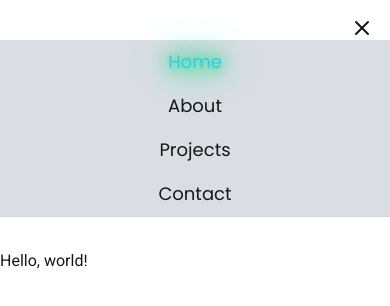
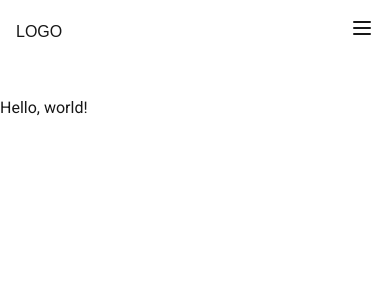
Before and after one commit to MisterWaner/portfolio, a Next.js app: page / in a window 390 px wide. Shown: the top 306 px of the page. Built offline with nearby package versions, Linux system fonts and the light colour scheme.

Commit message:
3rd commit: --ADD responsive navbar ui. --ADD wrapper.

```diff
--- a/src/app/globals.css
+++ b/src/app/globals.css
@@ -29,7 +29,6 @@ body {
     background: var(--background);
     color: var(--foreground);
     font-family: Arial, Helvetica, sans-serif;
-
 }
 
 .neon-nav-text-active {
--- a/src/app/page.tsx
+++ b/src/app/page.tsx
@@ -1,3 +1,9 @@
+import Wrapper from "@/components/layout/Wrapper";
+
 export default function Home() {
-    return <p className="font-roboto">Hello, world!</p>;
+    return (
+        <Wrapper>
+            <p className="font-roboto">Hello, world!</p>
+        </Wrapper>
+    );
 }
--- a/src/components/layout/Header.tsx
+++ b/src/components/layout/Header.tsx
@@ -1,19 +1,34 @@
+'use client';
+import { useState } from 'react';
 import NavigationLink from '../ui/NavigationLink';
 import { Menu, X } from 'lucide-react';
 
 export default function Header() {
+    const [isMenuOpen, setIsMenuOpen] = useState(false);
+
+    function toggleMenu() {
+        setIsMenuOpen(!isMenuOpen);
+    }
 
     return (
-        <header className='bg-slate-600/20 md:bg-transparent'>
-            <button className='fixed top-4 right-4 z-50 md:hidden'>
-                <X className='cursor-pointer' />
-                <Menu className='cursor-pointer hidden' />
-            </button>
-            <nav className='flex flex-col items-center w-full mt-10 mb-8 border-b border-gray-300 md:flex-row md:border-0'>
-                <NavigationLink href='/'>Home</NavigationLink>
-                <NavigationLink href='/#about'>About</NavigationLink>
-                <NavigationLink href='/#projects'>Projects</NavigationLink>
-                <NavigationLink href='/#contact'>Contact</NavigationLink>
+        <header className='fixed top-0 left-0 h-16'>
+            <div className='h-full flex items-center justify-between px-4 md:px-8 bg-background'>
+                <p className='md:hidden'>LOGO</p>
+                <button className='fixed top-4 right-4 z-50 md:hidden'>
+                    {isMenuOpen ? (
+                        <X className='cursor-pointer' onClick={toggleMenu} />
+                    ) : (
+                        <Menu className='cursor-pointer' onClick={toggleMenu} />
+                    )}
+                </button>
+            </div>
+            <nav
+                className={`fixed top-16 z-50 h-[calc(100%-4rem)] flex flex-col items-center justify-center w-full bg-slate-950 -translate-x-[101%] transition-transform duration-300 md:flex-row  md:h-16 md:top-0 md:border-0 md:translate-x-0 md:transition-none ${isMenuOpen ? 'translate-x-0' : ''}`}
+            >
+                <NavigationLink onClick={toggleMenu} href='/'>Home</NavigationLink>
+                <NavigationLink onClick={toggleMenu} href='/#about'>About</NavigationLink>
+                <NavigationLink onClick={toggleMenu} href='/#projects'>Projects</NavigationLink>
+                <NavigationLink onClick={toggleMenu} href='/#contact'>Contact</NavigationLink>
             </nav>
         </header>
     );
--- /dev/null
+++ b/src/components/layout/Wrapper.tsx
@@ -0,0 +1,3 @@
+export default function Wrapper({ children }: { children: React.ReactNode }) {
+    return <main className='relative top-24 -z-10'>{children}</main>;
+}
--- a/src/components/ui/NavigationLink.tsx
+++ b/src/components/ui/NavigationLink.tsx
@@ -7,11 +7,13 @@ import { useLocationHash } from '@/hooks/useLocationHash';
 export interface NavigationLinkProps {
     href: string;
     children: React.ReactNode;
+    onClick: () => void;
 }
 
 export default function NavigationLink({
     href,
     children,
+    onClick,
 }: NavigationLinkProps) {
     const pathname = usePathname();
     const currentHash = useLocationHash();
@@ -43,12 +45,13 @@ export default function NavigationLink({
         (href === '/' && pathname === '/' && localHash === '') ||
         fullPath === href;
 
-    console.log({ pathname, currentHash, fullPath, href });
-
     return (
         <Link
             href={href}
-            onClick={handleClick}
+            onClick={() => {
+                handleClick();
+                onClick();
+            }}
             className={`font-poppins w-full flex items-center justify-center px-4 text-lg my-2 hover:text-cyan-neon ${
                 isActive ? 'neon-nav-text-active' : ''
             } link-neon`}
```
